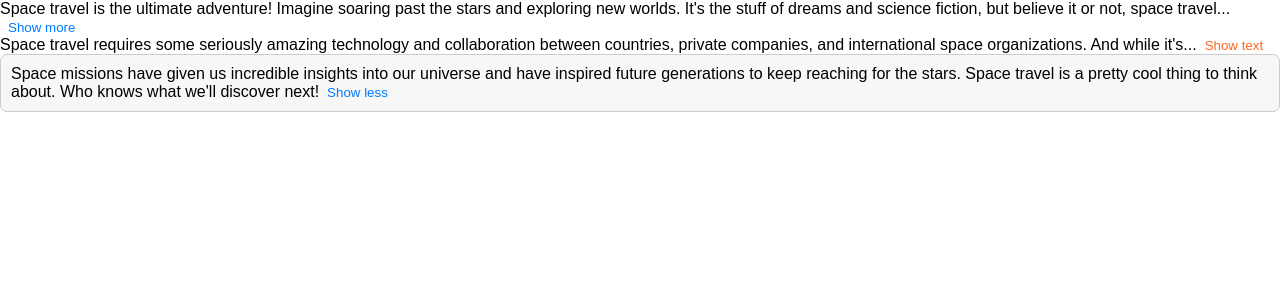
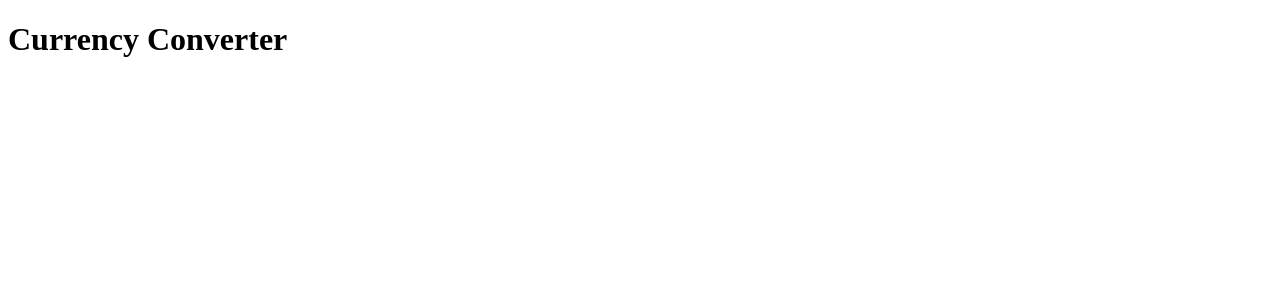
Before and after one commit to DarthWHO/udemy-projects, a React (Vite) app: page / in a window 1280 px wide. Shown: the top 300 px of the page. Built offline with nearby package versions, Linux system fonts and the light colour scheme.

Commit message:
prepared currency converter app

```diff
--- a/src/App.jsx
+++ b/src/App.jsx
@@ -1,10 +1,10 @@
-import { useState } from "react";
 // import SkillCard from "./components/SkillCard";
 // import DateCounter from "./components/DateCounter";
 // import FlashCards from "./components/FlashCards";
 // import Accordion from "./components/Accordion";
 // import TipCalculator from "./components/TipCalculator";
-import TextExpanderStarter from "./components/TextExpanderStarter";
+// import TextExpanderStarter from "./components/TextExpanderStarter";
+import CurrencyConverter from "./components/CurrencyConverter";
 
 export default function App() {
   // SkillCard Project
@@ -23,5 +23,8 @@ export default function App() {
   // return <TipCalculator />;
 
   // Text Expander Project
-  return <TextExpanderStarter />;
+  // return <TextExpanderStarter />;
+
+  // Currentcy Converter Project
+  return <CurrencyConverter />;
 }
--- /dev/null
+++ b/src/components/CurrencyConverter.jsx
@@ -0,0 +1,8 @@
+export default function CurrencyConverter() {
+  return (
+    <div>
+      <h1>Currency Converter</h1>
+      {/* Currency converter implementation goes here */}
+    </div>
+  );
+}
```
